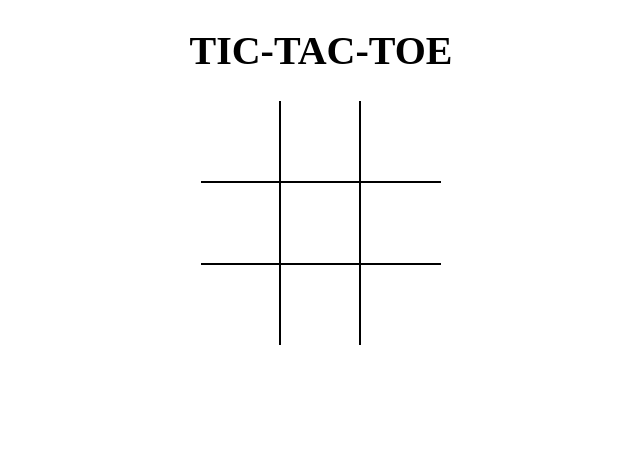
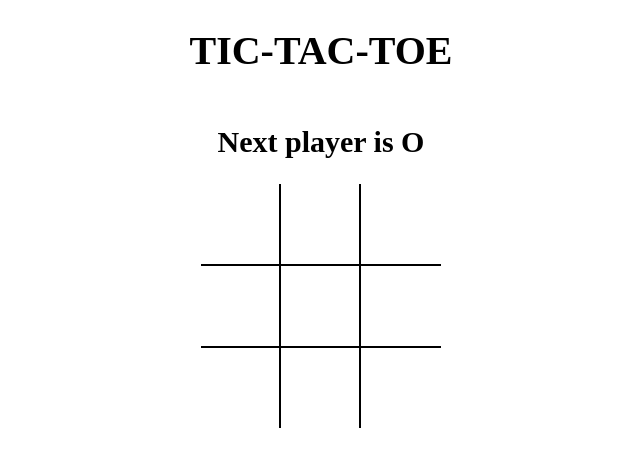
Before and after one commit to diabloexodia/tictactoe, a React (Vite) app: page / in a window 1280 px wide. Shown: the top 466 px of the page, without its empty margins (319-959 px from the left). Built offline with nearby package versions, Linux system fonts and the light colour scheme.

Commit message:
wnner calculation

```diff
--- a/src/App.jsx
+++ b/src/App.jsx
@@ -1,9 +1,36 @@
 import React, { useState } from "react";
 import Board from "./components/Board";
 import "./styles/root.scss";
-export default () => (
-  <div className="app">
-    <h1>TIC-TAC-TOE</h1>
-    <Board />
-  </div>
-);
+import { calculateWinner } from "./helpers";
+
+const App = () => {
+  const [board, setboard] = useState(Array(9).fill(null));
+  const [isXNext, setISXNext] = useState(false);
+  const winner = calculateWinner(board);
+  const message = winner
+    ? `winner is ${winner}`
+    : `Next player is
+  ${isXNext ? "X" : "O"}`;
+  const handldeSquare = (position) => {
+    if (board[position] || winner) return;
+    setboard((prev) => {
+      return prev.map((square, pos) => {
+        if (pos === position) {
+          return isXNext ? "X" : "O";
+        }
+        return square;
+      });
+    });
+
+    setISXNext((prev) => !prev);
+  };
+  return (
+    <div className="app">
+      <h1>TIC-TAC-TOE</h1>
+      <h2> {message} </h2>
+      <Board board={board} handldeSquare={handldeSquare} />
+    </div>
+  );
+};
+
+export default App;
--- a/src/components/Board.jsx
+++ b/src/components/Board.jsx
@@ -1,21 +1,6 @@
-import React, { useState } from "react";
+import React from "react";
 import Square from "./Square";
-const Board = () => {
-  const [board, setboard] = useState(Array(9).fill(null));
-  const [isXNext, setISXNext] = useState(false);
-  const handldeSquare = (position) => {
-    if (board[position]) return;
-    setboard((prev) => {
-      return prev.map((square, pos) => {
-        if (pos === position) {
-          return isXNext ? "X" : "O";
-        }
-        return square;
-      });
-    });
-
-    setISXNext((prev) => !prev);
-  };
+const Board = ({ board, handldeSquare }) => {
   const renderSquare = (position) => {
     return (
       <Square value={board[position]} onClick={() => handldeSquare(position)} />
--- /dev/null
+++ b/src/helpers.jsx
@@ -0,0 +1,19 @@
+export function calculateWinner(squares) {
+  const lines = [
+    [0, 1, 2],
+    [3, 4, 5],
+    [6, 7, 8],
+    [0, 3, 6],
+    [1, 4, 7],
+    [2, 5, 8],
+    [0, 4, 8],
+    [2, 4, 6],
+  ];
+  for (let i = 0; i < lines.length; i++) {
+    const [a, b, c] = lines[i];
+    if (squares[a] && squares[a] === squares[b] && squares[a] === squares[c]) {
+      return squares[a];
+    }
+  }
+  return null;
+}
```
